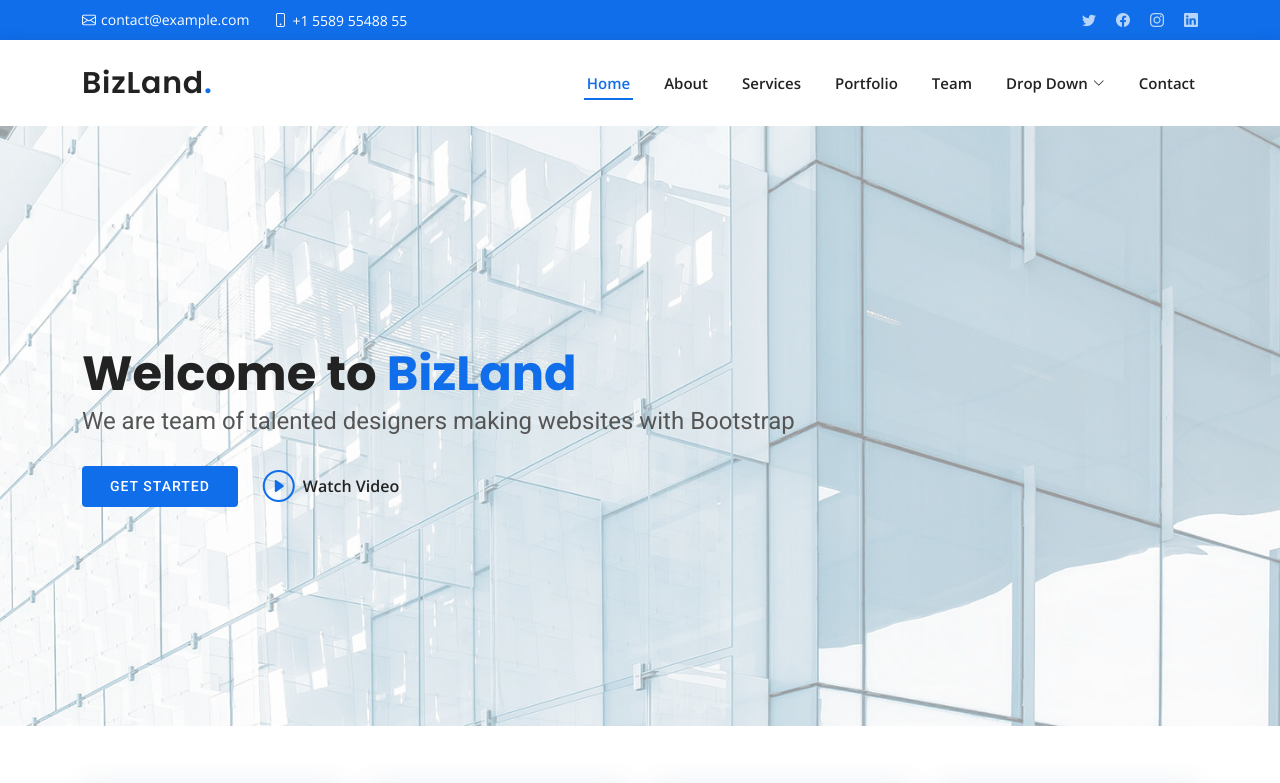
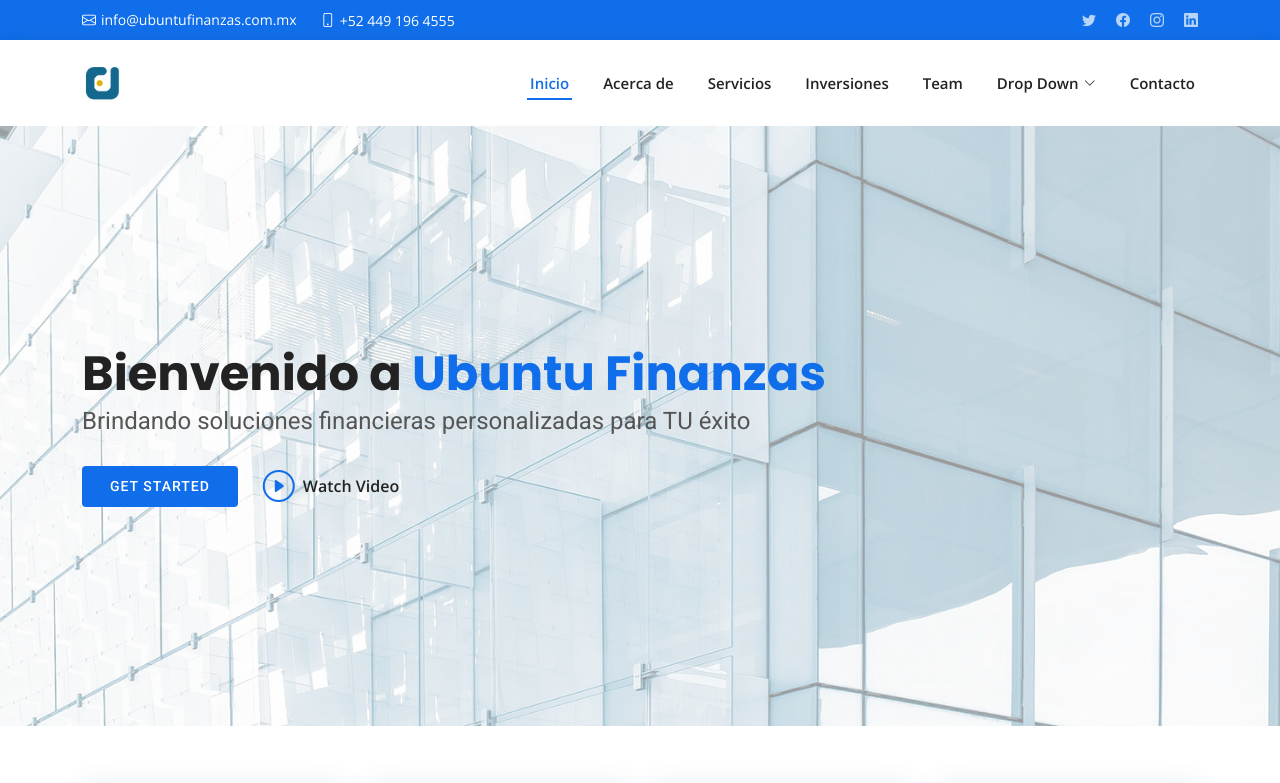
Before and after one commit to kchip81/UbuntuFinanzas, a plain HTML site: page index.html in a window 1280 px wide. Shown: the top 783 px of the page. Drawn offline with nearby package versions, Linux system fonts and the light colour scheme.

Commit message:
V 1.0
Creación estructura

```diff
--- a/index.html
+++ b/index.html
@@ -42,8 +42,8 @@
   <section id="topbar" class="d-flex align-items-center">
     <div class="container d-flex justify-content-center justify-content-md-between">
       <div class="contact-info d-flex align-items-center">
-        <i class="bi bi-envelope d-flex align-items-center"><a href="mailto:contact@example.com">contact@example.com</a></i>
-        <i class="bi bi-phone d-flex align-items-center ms-4"><span>+1 5589 55488 55</span></i>
+        <i class="bi bi-envelope d-flex align-items-center"><a href="mailto:contact@example.com">info@ubuntufinanzas.com.mx</a></i>
+        <i class="bi bi-phone d-flex align-items-center ms-4"><span>+52 449 196 4555</span></i>
       </div>
       <div class="social-links d-none d-md-flex align-items-center">
         <a href="#" class="twitter"><i class="bi bi-twitter"></i></a>
@@ -58,16 +58,16 @@
   <header id="header" class="d-flex align-items-center">
     <div class="container d-flex align-items-center justify-content-between">
 
-      <h1 class="logo"><a href="index.html">BizLand<span>.</span></a></h1>
+      <h1 class="logo"><a href="index.html"><img src="assets/img/Ubuntu/Ubuntu 1.png" alt=""></a></h1>
       <!-- Uncomment below if you prefer to use an image logo -->
       <!-- <a href="index.html" class="logo"><img src="assets/img/logo.png" alt=""></a>-->
 
       <nav id="navbar" class="navbar">
         <ul>
-          <li><a class="nav-link scrollto active" href="#hero">Home</a></li>
-          <li><a class="nav-link scrollto" href="#about">About</a></li>
-          <li><a class="nav-link scrollto" href="#services">Services</a></li>
-          <li><a class="nav-link scrollto " href="#portfolio">Portfolio</a></li>
+          <li><a class="nav-link scrollto active" href="#hero">Inicio</a></li>
+          <li><a class="nav-link scrollto" href="#about">Acerca de</a></li>
+          <li><a class="nav-link scrollto" href="#services">Servicios</a></li>
+          <li><a class="nav-link scrollto " href="#portfolio">Inversiones</a></li>
           <li><a class="nav-link scrollto" href="#team">Team</a></li>
           <li class="dropdown"><a href="#"><span>Drop Down</span> <i class="bi bi-chevron-down"></i></a>
             <ul>
@@ -86,7 +86,7 @@
               <li><a href="#">Drop Down 4</a></li>
             </ul>
           </li>
-          <li><a class="nav-link scrollto" href="#contact">Contact</a></li>
+          <li><a class="nav-link scrollto" href="#contact">Contacto</a></li>
         </ul>
         <i class="bi bi-list mobile-nav-toggle"></i>
       </nav><!-- .navbar -->
@@ -97,8 +97,8 @@
   <!-- ======= Hero Section ======= -->
   <section id="hero" class="d-flex align-items-center">
     <div class="container" data-aos="zoom-out" data-aos-delay="100">
-      <h1>Welcome to <span>BizLand</span></h1>
-      <h2>We are team of talented designers making websites with Bootstrap</h2>
+      <h1>Bienvenido a <span>Ubuntu Finanzas</span></h1>
+      <h2>Brindando soluciones financieras personalizadas para TU éxito</h2>
       <div class="d-flex">
         <a href="#about" class="btn-get-started scrollto">Get Started</a>
         <a href="https://www.youtube.com/watch?v=jDDaplaOz7Q" class="glightbox btn-watch-video"><i class="bi bi-play-circle"></i><span>Watch Video</span></a>
```
Also changed, not shown: assets/img/Ubuntu/Ubuntu 1.png (added), 4 other files.
